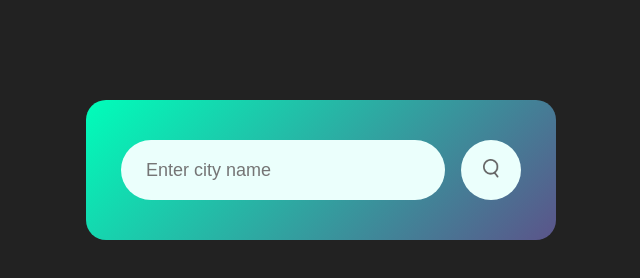
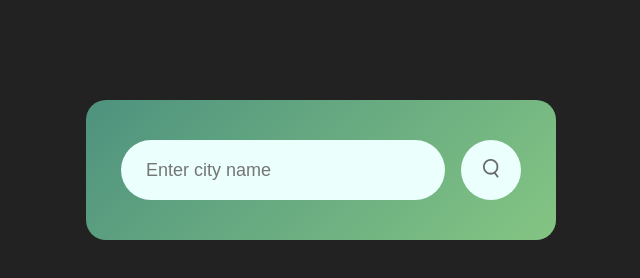
Before and after one commit to Shamama25/weather-app, a plain HTML site: page index.html in a window 1280 px wide. Shown: the whole page, without its empty margins (319-959 px from the left). Drawn offline with Linux system fonts and the light colour scheme.

Commit message:
changed theme

```diff
--- a/style.css
+++ b/style.css
@@ -10,7 +10,7 @@ body{
 .card{
     width: 90%;
     max-width: 470px;
-    background: linear-gradient(135deg, #00feba, #5b548a);
+    background: linear-gradient(135deg, #4e927f, #84c583);
     color: #fff;
     margin: 100px auto 0;
     border-radius: 20px;
```
